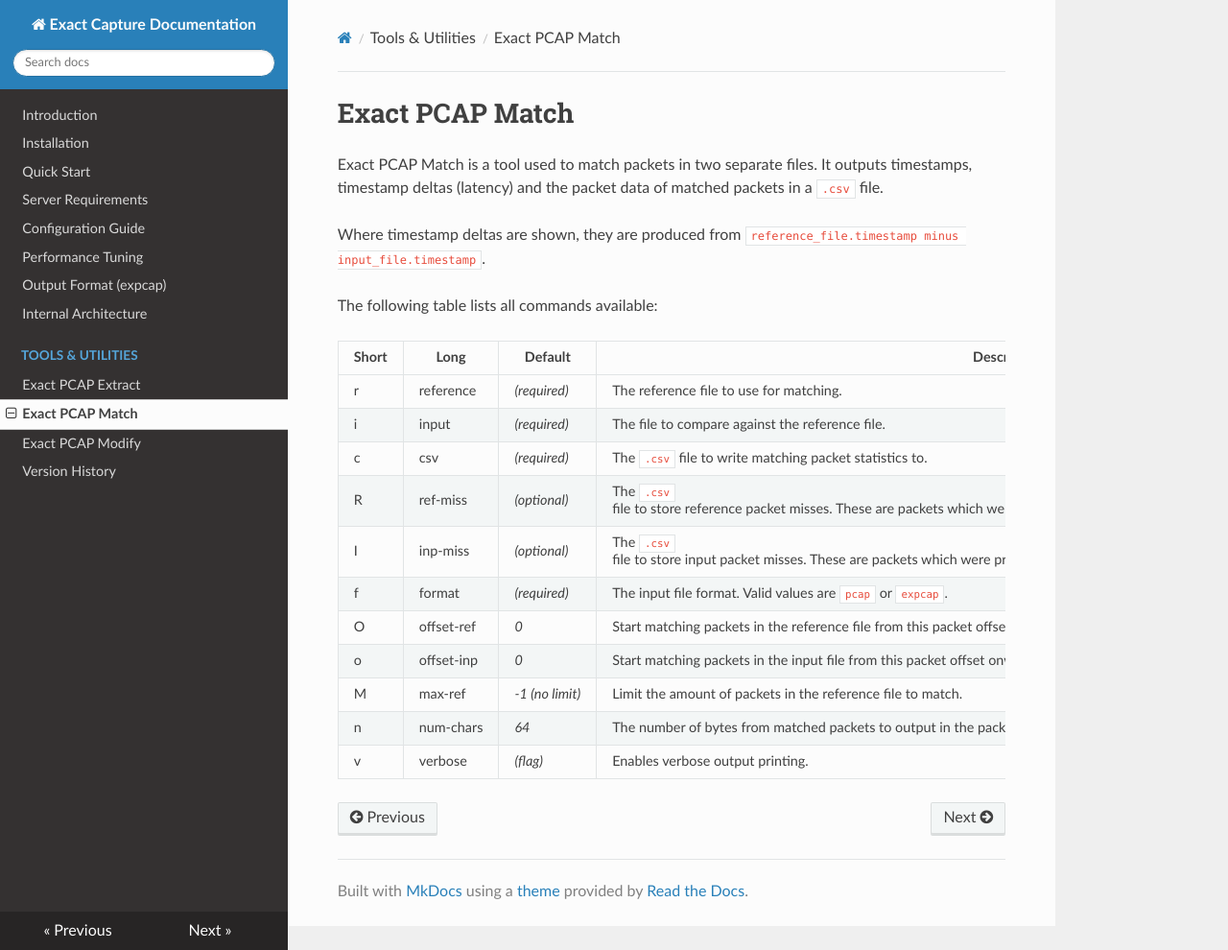
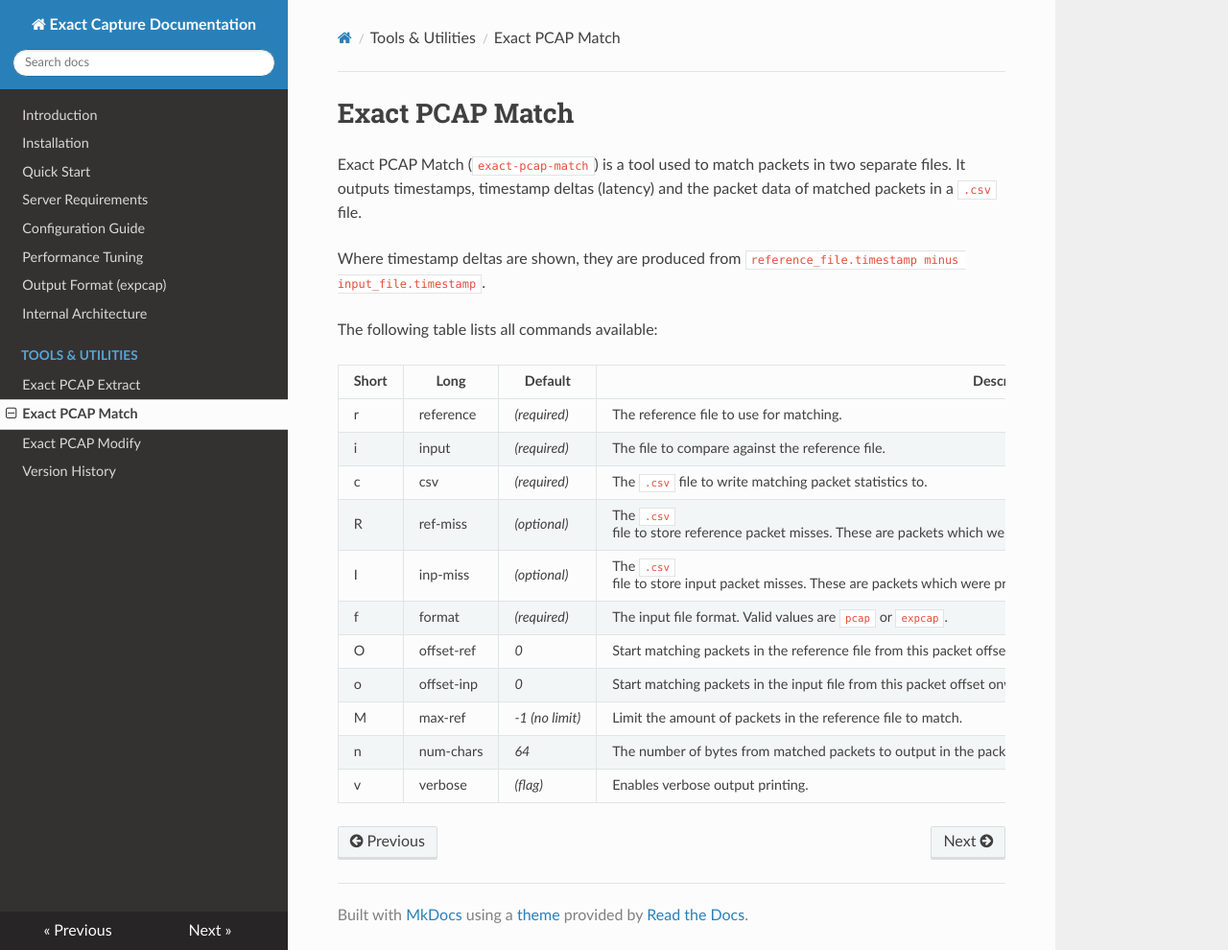
Before and after one commit to cisco/exact-capture, an MkDocs documentation site: the page built from docs/src/match.md, in a window 1280 px wide and 990 px high. Shown: the whole window at 96% size. Built offline with MkDocs 1.6.1, drawn with Linux system fonts in a browser that asks for light colours; nearby versions of some CDN libraries.

Commit message:
add pcap match binary name in code format

```diff
--- a/docs/src/match.md
+++ b/docs/src/match.md
@@ -1,6 +1,6 @@
 # Exact PCAP Match
 
-Exact PCAP Match is a tool used to match packets in two separate files.
+Exact PCAP Match (`exact-pcap-match`) is a tool used to match packets in two separate files.
 It outputs timestamps, timestamp deltas (latency) and the packet data of matched packets in a `.csv` file.
 
 Where timestamp deltas are shown, they are produced from `reference_file.timestamp minus input_file.timestamp`.
```
